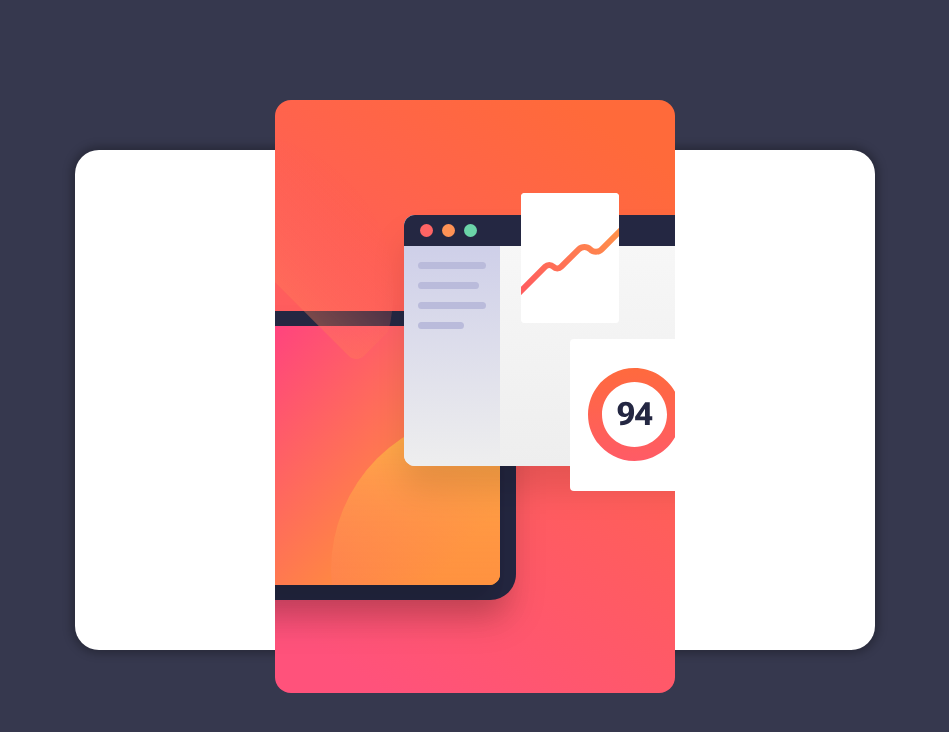
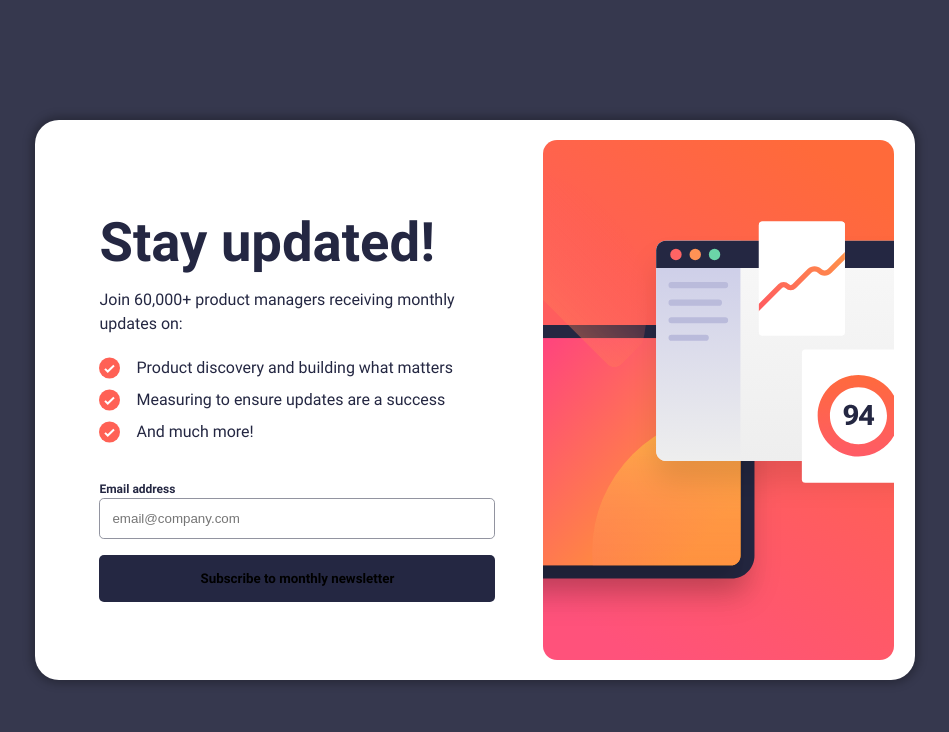
Before and after one commit to PhupaSirirat/Newsletter-sign-up-form, a React (Vite) app: page / in a window 1280 px wide. Shown: the top 732 px of the page, without its empty margins (165-1114 px from the left). Built offline with nearby package versions, Linux system fonts and the light colour scheme.

Commit message:
Frontend (no functions)

```diff
--- a/src/App.css
+++ b/src/App.css
@@ -1,19 +1,85 @@
 #root {
+  color: var(--DarkSlateGray);
   max-width: 1280px;
   margin: 0 auto;
-  text-align: center;
+}
+
+h1 {
+  font-family: Roboto-Bold;
+  font-size: 3.4em;
+  line-height: 0;
+  font-weight: 700;
+}
+
+p {
+  margin: 0;
+}
+
+ul {
+  padding: 0;
+}
+
+li {
+  list-style: none;
+  line-height: 2rem;
+  display: flex;
+  gap: 1rem;
+}
+
+form {
+  display: flex;
+  flex-direction: column;
+  margin-top: 1rem;
+
+  label {
+    font-family: Roboto-Bold;
+    font-size: 0.75em;
+    font-weight: 700;
+  }
+
+  input {
+    background-color: var(--White);
+    padding: 0.75rem;
+    border-radius: 0.3rem;
+    border: 1px solid var(--Grey);
+    outline: none;
+    margin-bottom: 1rem;
+  }
+
+  button {
+  background-color: var(--DarkSlateGray);
+  font-family: Roboto-Bold;
+  padding: 1rem 0;
+  border: none;
+  border-radius: 5px;
+  cursor: pointer;
+}
 }
 
 .container {
-  width: 800px;
-  height: 500px;
+  width: 880px;
+  height: 560px;
   display: flex;
-  flex-direction: column;
+  gap: 3rem;
   align-items: center;
-  justify-content: center;
+  justify-content: end;
   border-radius: 1.5rem;
   background-color: var(--White);
   box-shadow: 0 0 0.5rem 0.25rem rgba(0, 0, 0, 0.25);
+}
+
+.content_container {
+  width: 45%;
+  display: flex;
+  flex-direction: column;
+}
+
+.img_container {
+  margin-right: 1.3rem;
+  display: flex;
+  align-items: center;
+  justify-content: center;
+  object-fit: cover;
 }
 
 .img_mobile {
@@ -21,10 +87,10 @@
 }
 
 .img_desktop {
+  height: 520px;
   object-fit: cover;
-  width: auto;
-  height: auto;
 }
+
 
 /* set up mobile screen */
 @media only screen and (max-width: 375px) {
--- a/src/App.jsx
+++ b/src/App.jsx
@@ -1,12 +1,36 @@
 import "./App.css";
 import Illustration_Mobile from "./assets/images/illustration-sign-up-mobile.svg";
 import Illustration_Desktop from "./assets/images/illustration-sign-up-desktop.svg";
+import IconList from "./assets/images/icon-list.svg";
 
 function App() {
   return (
     <main>
       <div className="container">
-        <section>
+        <section className="content_container">
+          <h1>Stay updated!</h1>
+          <p>Join 60,000+ product managers receiving monthly updates on:</p>
+          <ul>
+            <li>
+              <img src={IconList} alt="" />
+              Product discovery and building what matters
+            </li>
+            <li>
+              <img src={IconList} alt="" />
+              Measuring to ensure updates are a success
+            </li>
+            <li>
+              <img src={IconList} alt="" />
+              And much more!
+            </li>
+          </ul>
+          <form action="">
+            <label htmlFor="email">Email address</label>
+            <input type="text" id="email" placeholder="email@company.com" />
+            <button>Subscribe to monthly newsletter</button>
+          </form>
+        </section>
+        <section className="img_container">
           <img src={Illustration_Mobile} alt="" className="img_mobile" />
           <img src={Illustration_Desktop} alt="" className="img_desktop" />
         </section>
```
